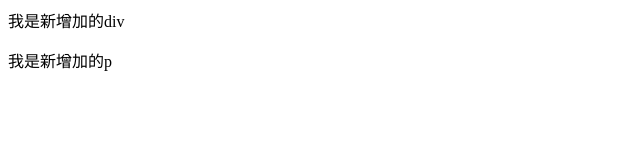
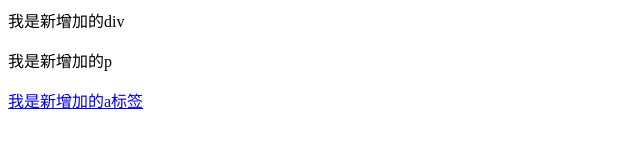
Before and after one commit to tzl499989028/git-branch, a plain HTML site: page index.html in a window 1280 px wide. Shown: the whole page, without its empty margins (0-640 px from the left). Drawn offline with Linux system fonts and the light colour scheme.

Commit message:
新增a标签

```diff
--- a/index.html
+++ b/index.html
@@ -9,5 +9,6 @@
 <body>
     <div>我是新增加的div</div>
     <p>我是新增加的p</p>
+    <a href="#">我是新增加的a标签</a>
 </body>
 </html>
```
